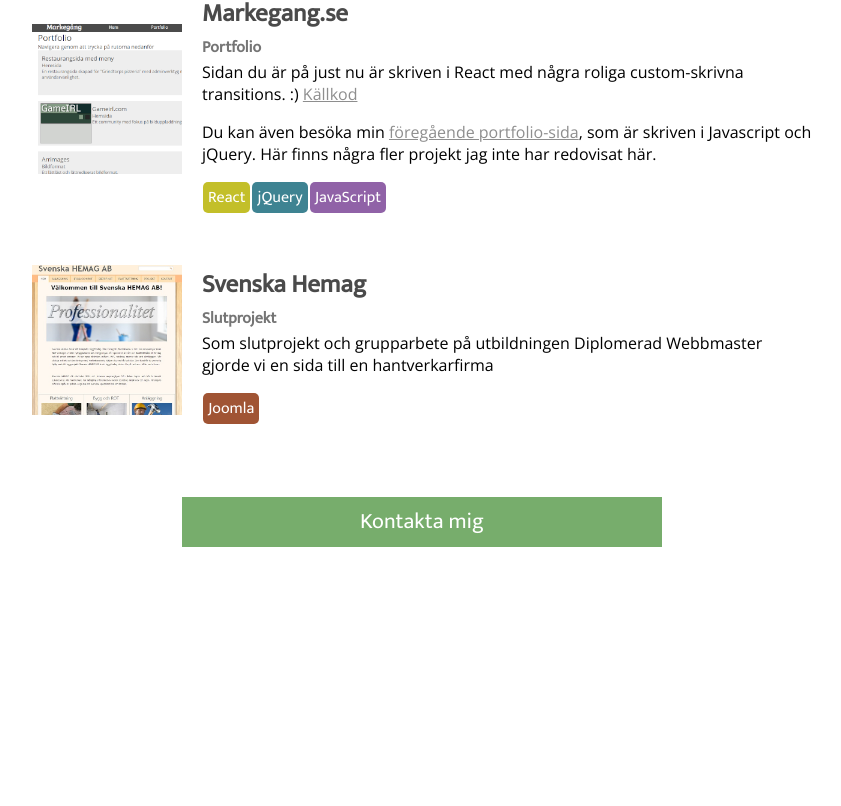
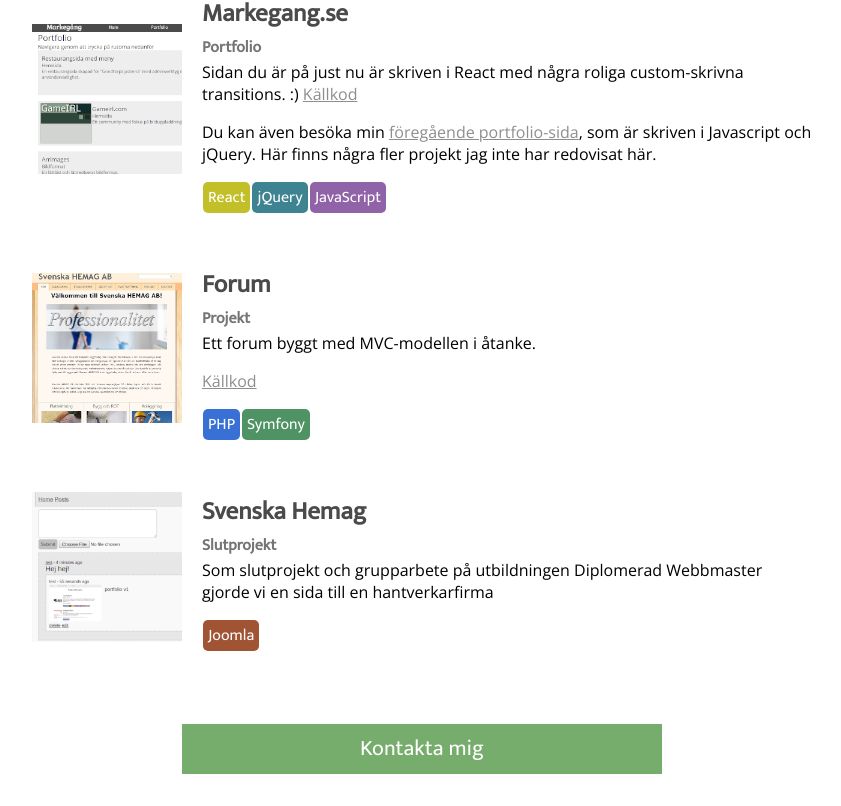
Before and after one commit to carlmarkegang/portfolio, a React (Create React App) app: page /project in a window 1280 px wide. Shown: the part 935-1741 px from the top of the page, without its empty margins (218-1059 px from the left). Before the commit the page ends 1514 px from the top, so only its background shows below. Built offline with nearby package versions, Linux system fonts and the light colour scheme.

Commit message:
add project form

```diff
--- a/src/components/portfolio/portfolioBlocks/generic.jsx
+++ b/src/components/portfolio/portfolioBlocks/generic.jsx
@@ -62,6 +62,20 @@ const infoBlocks = [
             'React',
             'jQuery',
             'JavaScript'
+        ]
+    },
+
+    {
+        title: 'Forum',
+        subTitle: 'Projekt',
+        icon: '/img/icon6.png',
+        description: [
+            <p>Ett forum byggt med MVC-modellen i åtanke.</p>,
+            <p><a href="https://github.com/carlmarkegang/practise-api">Källkod</a></p>
+        ],
+        techTags: [
+            'PHP',
+            'Symfony',
         ]
     },
 
--- a/src/index.css
+++ b/src/index.css
@@ -191,7 +191,8 @@ a.contactButtonLink {
     nav span.link {
         display: block;
         height: auto;
-        margin-left: 0px;
+        margin-left: 0;
+        font-size:18px;
     }
 
 }
```
Also changed, not shown: public/img/icon5.png, public/img/icon6.png (added).
